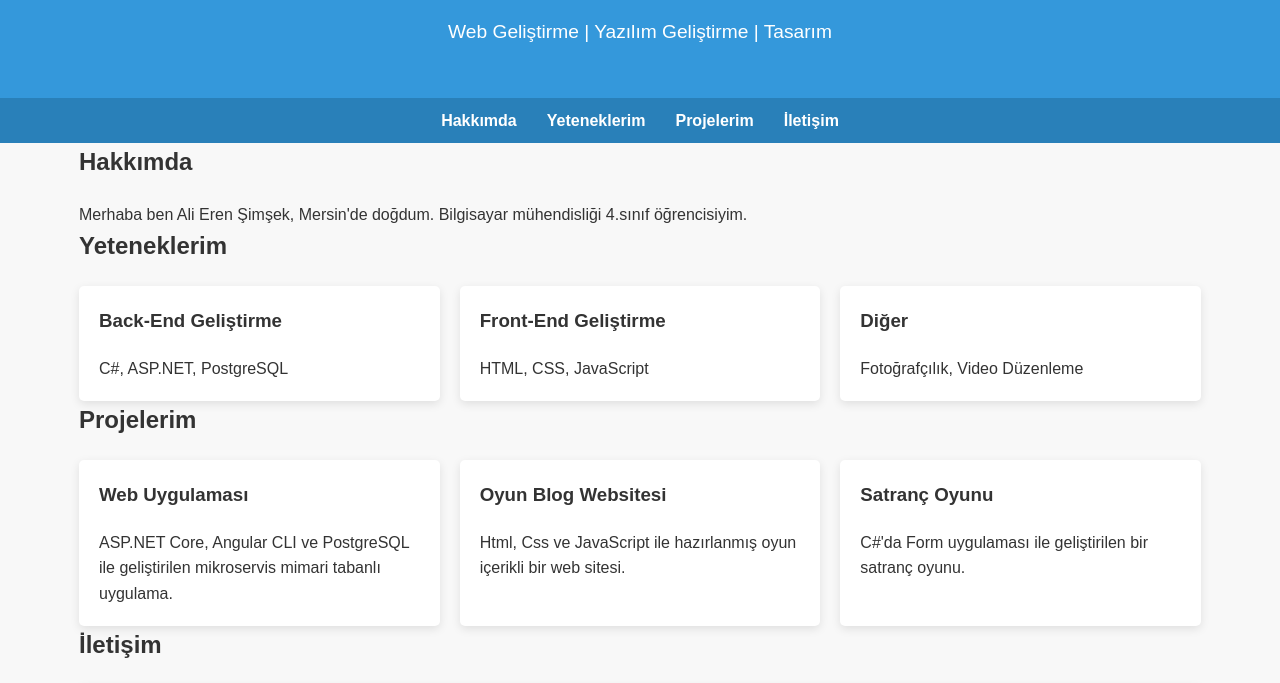
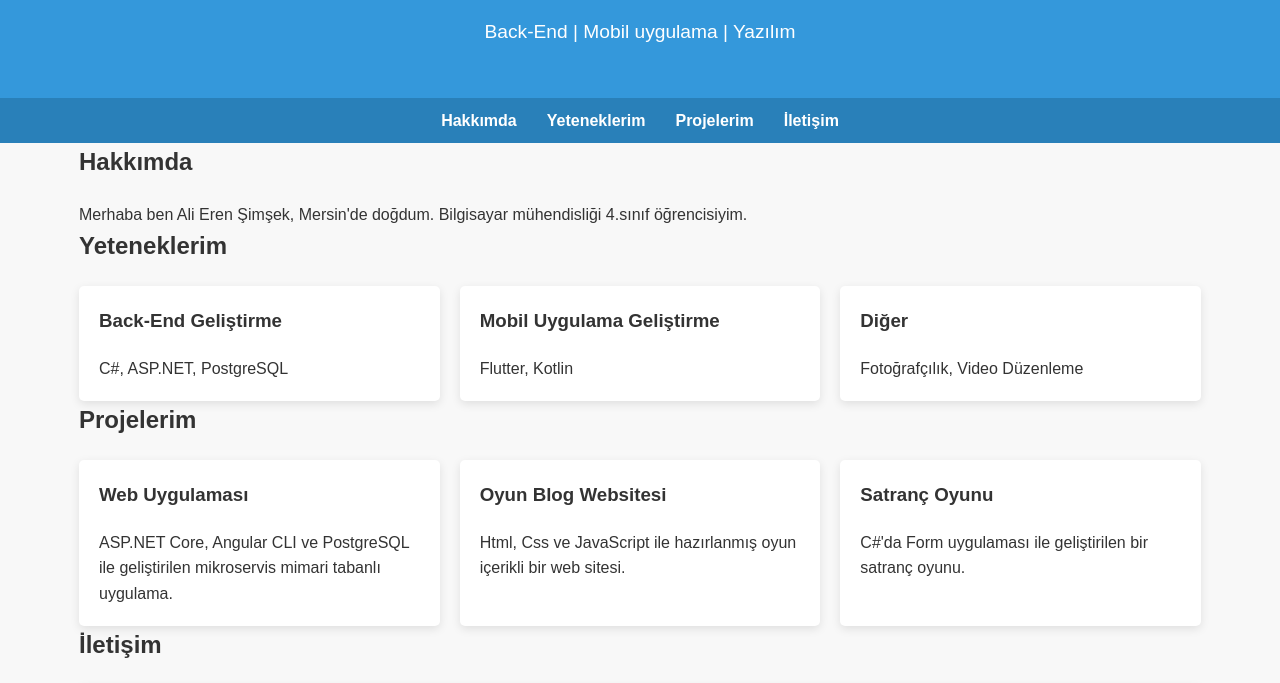
Before and after one commit to DarkPhoeniX1122X/project, a plain HTML site: page website/index.html in a window 1280 px wide. Shown: the part 117-800 px from the top of the page. Drawn offline with Linux system fonts and the light colour scheme.

Commit message:
Add files via upload

```diff
--- a/website/index.html
+++ b/website/index.html
@@ -10,7 +10,7 @@
     <header>
         <div class="container">
             <h1>Merhaba, Ben <span id="name">Adınız</span></h1>
-            <p class="subtitle">Web Geliştirme | Yazılım Geliştirme | Tasarım </p>
+            <p class="subtitle">Back-End | Mobil uygulama | Yazılım </p>
         </div>
     </header>
 
@@ -44,8 +44,8 @@
                     <p>C#, ASP.NET, PostgreSQL</p>
                 </div>
                 <div class="skill">
-                    <h3>Front-End Geliştirme</h3>
-                    <p>HTML, CSS, JavaScript</p>
+                    <h3>Mobil Uygulama Geliştirme</h3>
+                    <p>Flutter, Kotlin</p>
                 </div>
                 <div class="skill">
                     <h3>Diğer</h3>
```
